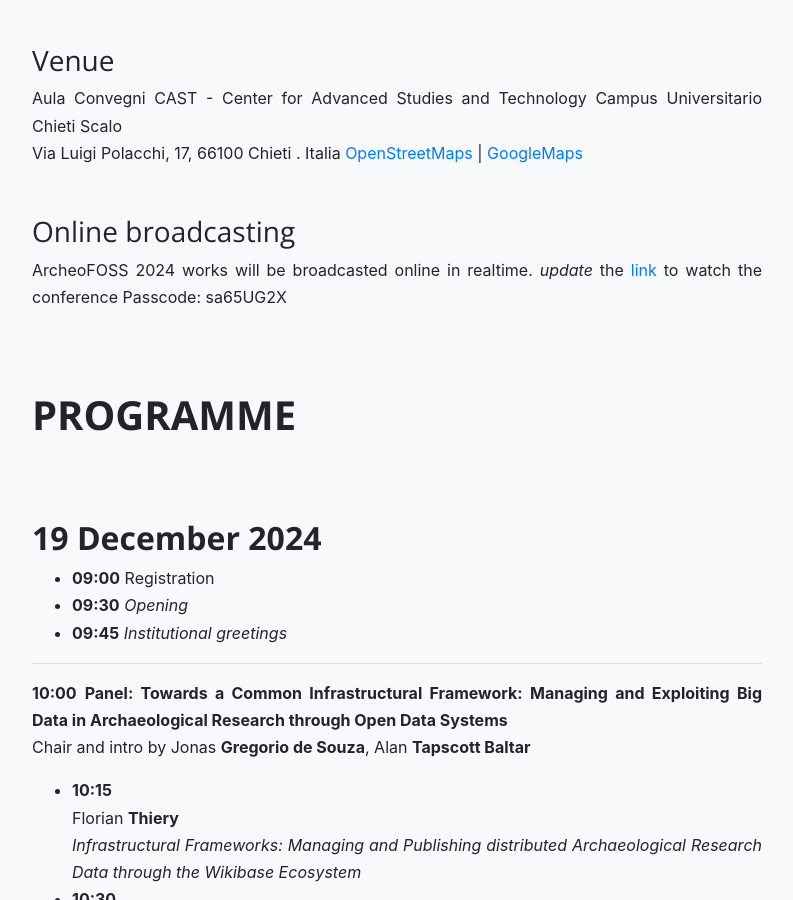
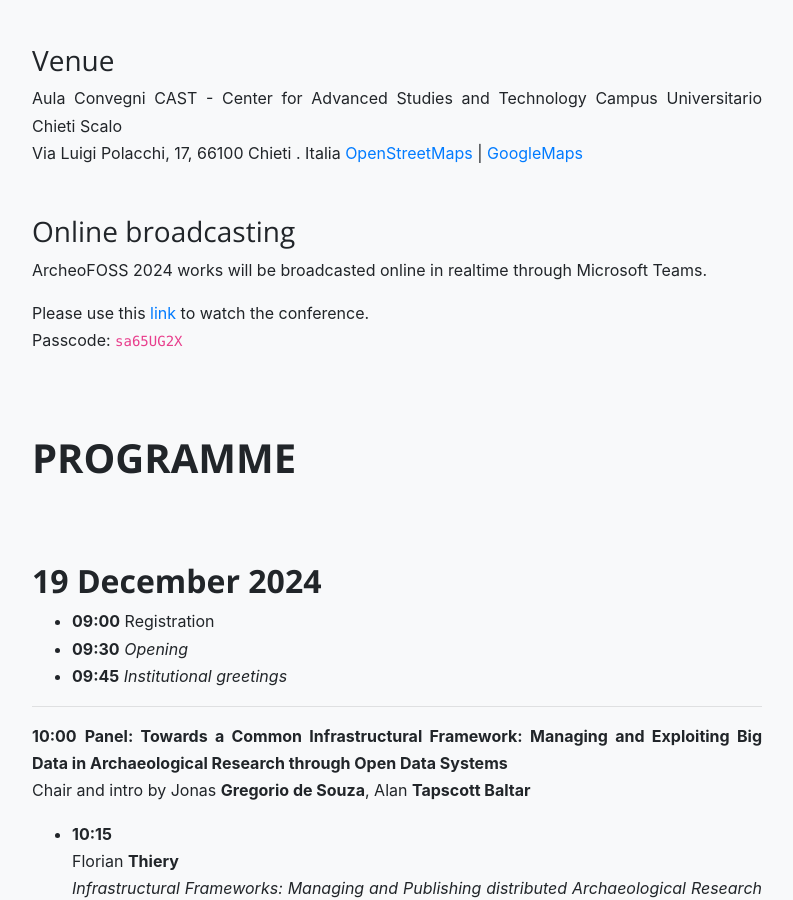
Before and after one commit to archeofoss/archeofoss, a Jekyll site: the page built from 2024/programme.md, in a window 1280 px wide and 900 px high, scrolled down 546 px. Shown: the whole window, without its empty margins (243-1036 px from the left). Built offline with Jekyll 4.4.1, drawn with Linux system fonts in a browser that asks for light colours; nearby versions of some CDN libraries.

Commit message:
Update programme.md

```diff
--- a/2024/programme.md
+++ b/2024/programme.md
@@ -22,9 +22,10 @@
 [GoogleMaps](https://maps.app.goo.gl/Nj7KNE2itY6knsya7)
 
 ### Online broadcasting
-ArcheoFOSS 2024 works will be broadcasted online in realtime.
-*update* the [link](https://teams.microsoft.com/l/meetup-join/19%3ameeting_MDk2YTUzZTgtNmVlZS00MWJhLTliMTQtMjk0NWRhNGFhOTUw%40thread.v2/0?context=%7b%22Tid%22%3a%2241f8b7d0-9a21-415c-9c69-a67984f3d0de%22%2c%22Oid%22%3a%22bb98d1a8-5cf0-46cd-a009-0db6ba7225a3%22%7d)
- to watch the conference  Passcode: sa65UG2X
+ArcheoFOSS 2024 works will be broadcasted online in realtime through Microsoft Teams.
+
+Please use this  [link](https://teams.microsoft.com/l/meetup-join/19%3ameeting_MDk2YTUzZTgtNmVlZS00MWJhLTliMTQtMjk0NWRhNGFhOTUw%40thread.v2/0?context=%7b%22Tid%22%3a%2241f8b7d0-9a21-415c-9c69-a67984f3d0de%22%2c%22Oid%22%3a%22bb98d1a8-5cf0-46cd-a009-0db6ba7225a3%22%7d) to watch the conference.
+Passcode: `sa65UG2X`
 
 # Programme
 ## 19 December 2024
```
